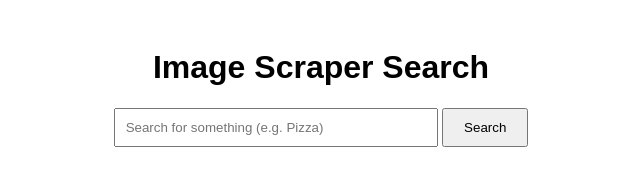
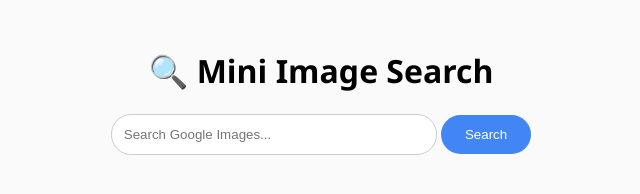
Before and after one commit to zaidbscs/images-scraper, a plain HTML site: page index.html in a window 1280 px wide. Shown: the whole page, without its empty margins (319-959 px from the left). Drawn offline with Linux system fonts and the light colour scheme.

Commit message:
Update index.html

```diff
--- a/index.html
+++ b/index.html
@@ -2,51 +2,63 @@
 <html lang="en">
 <head>
     <meta charset="UTF-8">
-    <title>Mini Image Search</title>
+    <title>Mini Google Image Search</title>
     <style>
-        body { font-family: sans-serif; text-align: center; padding: 20px; }
-        #results { display: flex; flex-wrap: wrap; justify-content: center; gap: 15px; margin-top: 20px; }
-        .img-card { width: 200px; border: 1px solid #ddd; padding: 5px; border-radius: 8px; }
-        img { width: 100%; height: 150px; object-fit: cover; border-radius: 5px; }
-        input { padding: 10px; width: 300px; }
-        button { padding: 10px 20px; cursor: pointer; }
+        body { font-family: 'Segoe UI', sans-serif; text-align: center; background: #fafafa; padding: 20px; }
+        .search-container { margin-bottom: 30px; }
+        input { padding: 12px; width: 300px; border-radius: 20px; border: 1px solid #ccc; outline: none; }
+        button { padding: 12px 24px; border-radius: 20px; border: none; background: #4285f4; color: white; cursor: pointer; }
+
+        #results {
+            display: grid;
+            grid-template-columns: repeat(auto-fill, minmax(200px, 1fr));
+            gap: 15px;
+            max-width: 1000px;
+            margin: 0 auto;
+        }
+        .card { background: white; border-radius: 8px; overflow: hidden; box-shadow: 0 2px 5px rgba(0,0,0,0.1); }
+        img { width: 100%; height: 150px; object-fit: cover; }
+        .title { padding: 8px; font-size: 12px; color: #555; height: 40px; overflow: hidden; }
     </style>
 </head>
 <body>
 
-    <h1>Image Scraper Search</h1>
-    <input type="text" id="query" placeholder="Search for something (e.g. Pizza)">
-    <button onclick="searchImages()">Search</button>
+    <h1>🔍 Mini Image Search</h1>
+    <div class="search-container">
+        <input type="text" id="query" placeholder="Search Google Images...">
+        <button onclick="doSearch()">Search</button>
+    </div>
 
     <div id="results"></div>
 
     <script>
-        async function searchImages() {
+        async function doSearch() {
             const query = document.getElementById('query').value;
             const resultsDiv = document.getElementById('results');
+            if(!query) return;
 
-            if (!query) return alert("Type something first!");
-
-            resultsDiv.innerHTML = "Searching... please wait (Puppeteer is waking up)";
+            resultsDiv.innerHTML = "Searching...";
 
             try {
-                // We fetch from our LOCAL server, not Google directly
-                const response = await fetch(`http://localhost:3000/search?q=${query}`);
-                const data = await response.json();
+                // AUTO-DETECT CODESPACE URL:
+                // This converts 'localhost' to your unique Codespace address automatically
+                const backendUrl = window.location.origin.replace('8080', '3000');
 
-                resultsDiv.innerHTML = ""; // Clear loading text
+                const response = await fetch(`${backendUrl}/api/search?q=${query}`);
+                const images = await response.json();
 
-                data.forEach(item => {
-                    const card = document.createElement('div');
-                    card.className = 'img-card';
-                    card.innerHTML = `
-                        <img src="${item.url}" alt="${item.title}" onerror="this.src='https://via.placeholder.com/150'">
-                        <p style="font-size: 12px;">${item.title.substring(0, 30)}...</p>
+                resultsDiv.innerHTML = "";
+                images.forEach(img => {
+                    const div = document.createElement('div');
+                    div.className = 'card';
+                    div.innerHTML = `
+                        <img src="${img.url}" onerror="this.src='https://via.placeholder.com/150'">
+                        <div class="title">${img.title || 'No title'}</div>
                     `;
-                    resultsDiv.appendChild(card);
+                    resultsDiv.appendChild(div);
                 });
             } catch (err) {
-                resultsDiv.innerHTML = "Error fetching images. Is the server running?";
+                resultsDiv.innerHTML = "Error: Make sure server.js is running and Port 3000 is Public!";
             }
         }
     </script>
```
